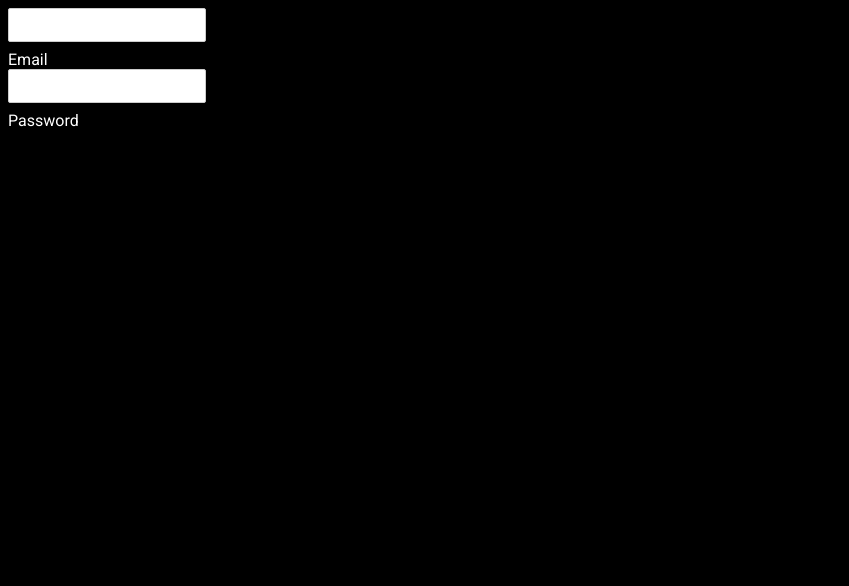
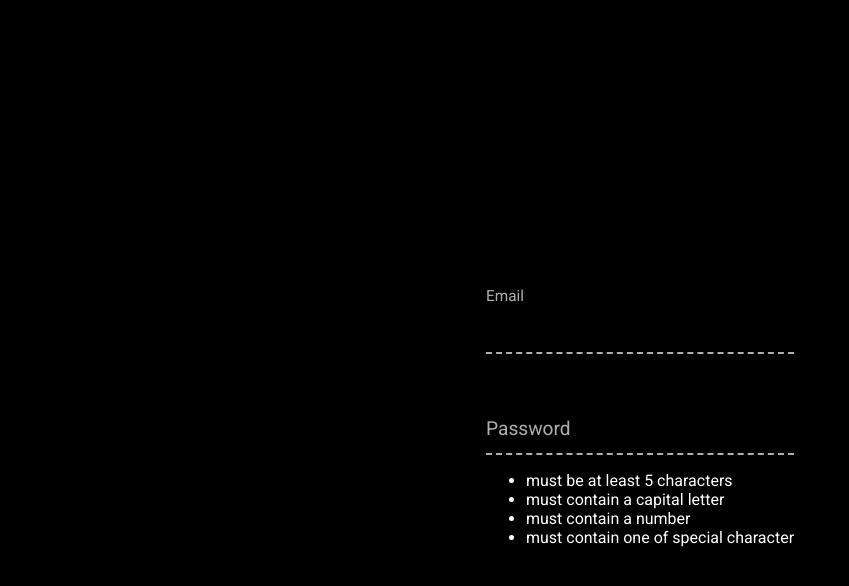
Before and after one commit to r3nanp/loginform-animation, a Svelte app: page / in a window 1280 px wide. Shown: the top 586 px of the page, without its empty margins (0-849 px from the left). Built offline with nearby package versions, Linux system fonts and the light colour scheme.

Commit message:
feat: add the styles

```diff
--- a/public/index.html
+++ b/public/index.html
@@ -1,18 +1,17 @@
 <!DOCTYPE html>
 <html lang="en">
-<head>
-	<meta charset='utf-8'>
-	<meta name='viewport' content='width=device-width,initial-scale=1'>
+  <head>
+    <meta charset="utf-8" />
+    <meta name="viewport" content="width=device-width,initial-scale=1" />
 
-	<title>Svelte app</title>
+    <title>My first svelte app</title>
 
-	<link rel='icon' type='image/png' href='/favicon.png'>
-	<link rel='stylesheet' href='/global.css'>
-	<link rel='stylesheet' href='/build/bundle.css'>
+    <link rel="icon" type="image/png" href="/favicon.png" />
+    <link rel="stylesheet" href="/global.css" />
+    <link rel="stylesheet" href="/build/bundle.css" />
 
-	<script defer src='/build/bundle.js'></script>
-</head>
+    <script defer src="/build/bundle.js"></script>
+  </head>
 
-<body>
-</body>
+  <body></body>
 </html>
--- a/src/App.svelte
+++ b/src/App.svelte
@@ -1,12 +1,91 @@
 <script>
-
 </script>
 
 <style>
+  main {
+    height: 100vh;
+    display: flex;
+    flex-direction: column;
+    align-items: center;
+    justify-content: center;
+  }
+
   form {
     --text-color: #afafaf;
     max-width: 500px;
   }
+
+  .field {
+    width: 100%;
+    position: relative;
+    border-bottom: 2px dashed var(--text-color);
+    margin: 4rem auto 1rem;
+  }
+
+  .label {
+    color: var(--text-color);
+    font-size: 1.2rem;
+  }
+
+  .input {
+    outline: none;
+    border: none;
+    overflow: hidden;
+    margin: 0;
+    width: 100%;
+    padding: 0.25rem 0;
+    background: none;
+    color: white;
+    font-size: 1.2rem;
+    font-weight: bold;
+  }
+
+  .input:valid {
+    color: yellowgreen;
+  }
+
+  .input:invalid {
+    color: orangered;
+  }
+
+  /* Animation */
+
+  .field::after {
+    content: '';
+    position: relative;
+    display: block;
+    height: 4px;
+    width: 100%;
+    background: #d16dff;
+    transform: scaleX(0);
+    transform-origin: 0%;
+    transition: transform 500ms ease;
+    top: 2px;
+  }
+
+  .field:focus-within {
+    border-color: transparent;
+  }
+
+  .field:focus-within::after {
+    transform: scaleX(1);
+  }
+
+  /* Label animation */
+
+  .label {
+    z-index: -1;
+    position: absolute;
+    transform: translateY(-2rem);
+    transform-origin: 0%;
+    transition: transform 400ms;
+  }
+
+  .field:focus-within .label,
+  .input:not(:placeholder-shown) + .label {
+    transform: scale(0.8) translateY(-5rem);
+  }
+
 </style>
 
 <main>
@@ -17,8 +96,23 @@
     </div>
 
     <div class="field">
-      <input type="password" class="class" placeholder="" />
+      <input type="password" class="input" placeholder="" />
       <label for="password" class="label">Password</label>
     </div>
+
+    <div class="strength">
+      <span class="bar bar-1" />
+      <span class="bar bar-2" />
+      <span class="bar bar-3" />
+      <span class="bar bar-4" />
+    </div>
+
+    <ul>
+      <li>must be at least 5 characters</li>
+      <li>must contain a capital letter</li>
+      <li>must contain a number</li>
+      <li>must contain one of special character</li>
+    </ul>
+
   </form>
 </main>
--- a/src/main.js
+++ b/src/main.js
@@ -1,10 +1,7 @@
-import App from './App.svelte';
+import App from './App.svelte'
 
 const app = new App({
-	target: document.body,
-	props: {
-		name: 'world'
-	}
-});
+  target: document.body,
+})
 
-export default app;
+export default app
```
